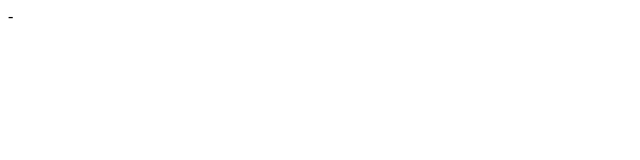
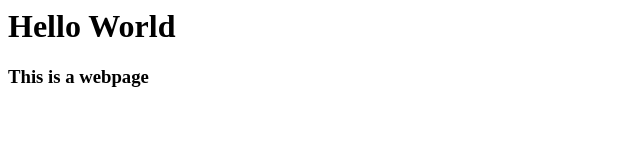
Before and after one commit to preetangad/cs184-hw3, a plain HTML site: page index.html in a window 1280 px wide. Shown: the whole page, without its empty margins (0-640 px from the left). Drawn offline with Linux system fonts and the light colour scheme.

Commit message:
Added code to HTML File

```diff
--- a/index.html
+++ b/index.html
@@ -1 +1,8 @@
-- <html></html>
+<html>
+<head>
+<title>Hello World</title>
+</head>
+<h1>Hello World</h1>
+<h3>This is a webpage</h3>
+</body>
+</html>
```
